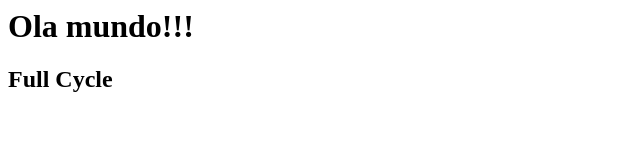
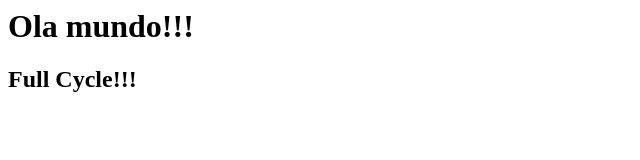
Before and after one commit to LourencoNeto/fullcycle-git-code-review, a plain HTML site: page index.html in a window 1280 px wide. Shown: the full height of the page, 0-640 px from the left. Drawn offline with Linux system fonts and the light colour scheme.

Commit message:
feat: :sparkles: Add bang on full cycle title
When you access the index page you have to see the bang

Ref issue #2

```diff
--- a/index.html
+++ b/index.html
@@ -1,2 +1,2 @@
 <h1>Ola mundo!!!</h1>
-<h2>Full Cycle</h2>
+<h2>Full Cycle!!!</h2>
```
